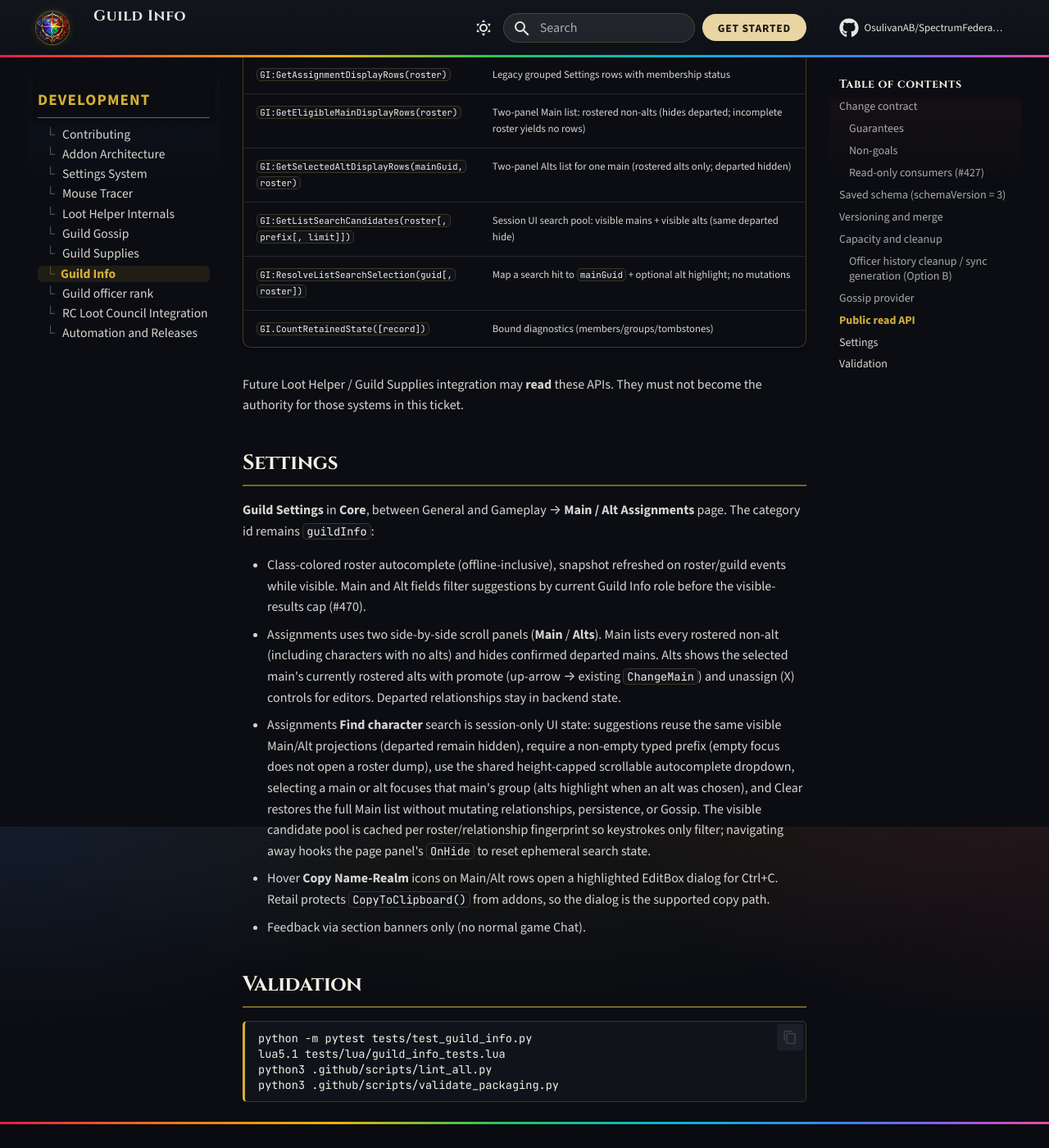
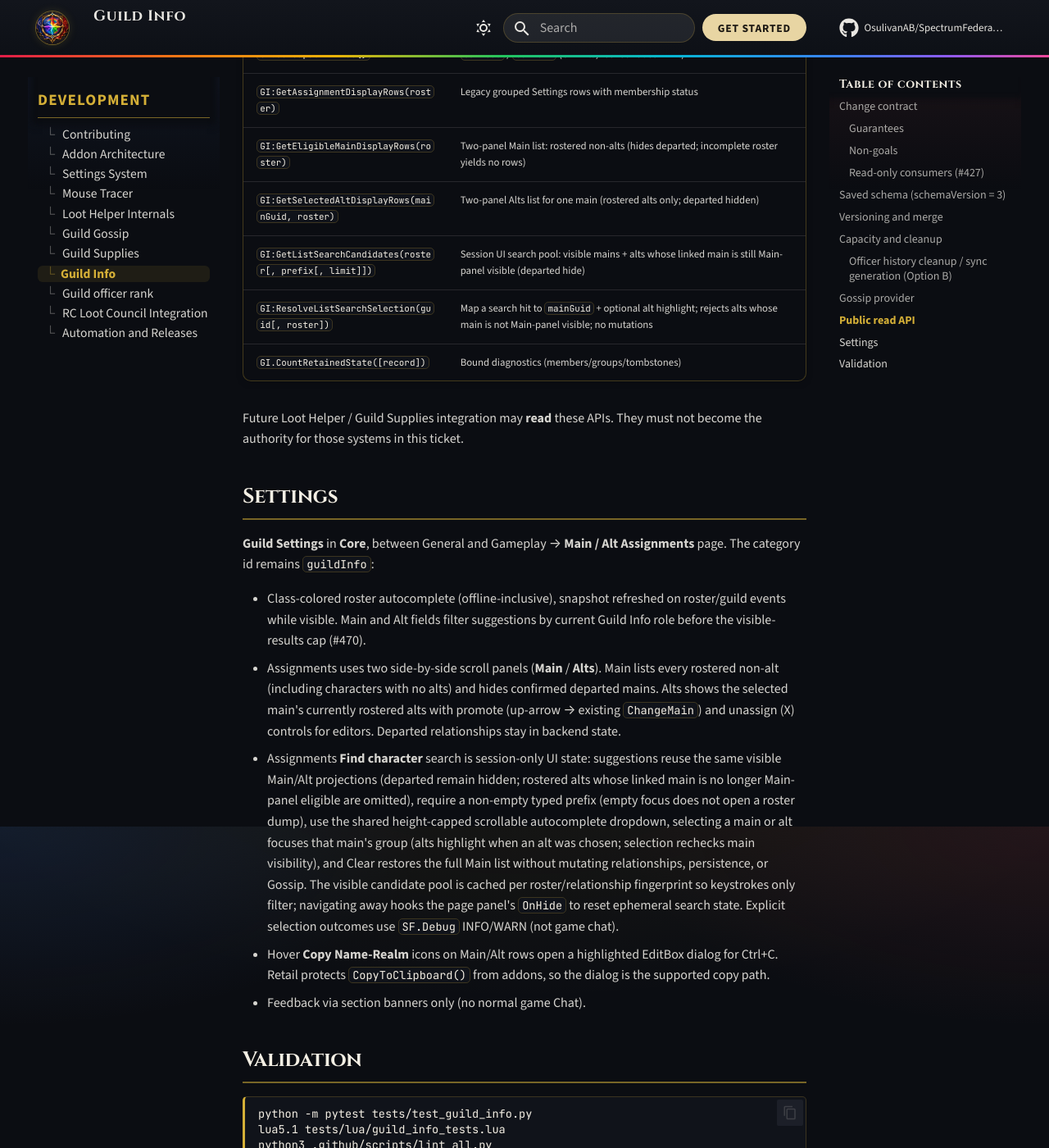
Before and after one commit to OsulivanAB/SpectrumFederation, an MkDocs documentation site: the page built from docs/development/guild-info/index.md, in a window 1280 px wide and 1400 px high, scrolled down 7392 px. Shown: the whole window at 82% size. Built offline with MkDocs 1.6.1 and Material for MkDocs 9.7.7, drawn with Linux system fonts in a browser that asks for light colours; comment, search, counter and statistics services are not loaded.

Commit message:
Localize autocomplete empty state, hide orphaned-main alts, and log search selection
Route the shared AddAutocomplete empty-results fallback through SF.LocaleText,
omit rostered alts whose linked main is not Main-panel visible (and recheck on
resolve), and emit SF.Debug INFO/WARN for explicit Find character selection outcomes.

Co-authored-by: Anthony <OsulivanAB@users.noreply.github.com>

```diff
--- a/docs/development/guild-info/index.md
+++ b/docs/development/guild-info/index.md
@@ -157,8 +157,8 @@ Schema-2 (epochless) wires are rejected. Remote admission requires a transport-a
 | `GI:GetAssignmentDisplayRows(roster)` | Legacy grouped Settings rows with membership status |
 | `GI:GetEligibleMainDisplayRows(roster)` | Two-panel Main list: rostered non-alts (hides departed; incomplete roster yields no rows) |
 | `GI:GetSelectedAltDisplayRows(mainGuid, roster)` | Two-panel Alts list for one main (rostered alts only; departed hidden) |
-| `GI:GetListSearchCandidates(roster[, prefix[, limit]])` | Session UI search pool: visible mains + visible alts (same departed hide) |
-| `GI:ResolveListSearchSelection(guid[, roster])` | Map a search hit to `mainGuid` + optional alt highlight; no mutations |
+| `GI:GetListSearchCandidates(roster[, prefix[, limit]])` | Session UI search pool: visible mains + alts whose linked main is still Main-panel visible (departed hide) |
+| `GI:ResolveListSearchSelection(guid[, roster])` | Map a search hit to `mainGuid` + optional alt highlight; rejects alts whose main is not Main-panel visible; no mutations |
 | `GI.CountRetainedState([record])` | Bound diagnostics (members/groups/tombstones) |
 
 Future Loot Helper / Guild Supplies integration may **read** these APIs. They must not become the authority for those systems in this ticket.
@@ -169,7 +169,7 @@ Future Loot Helper / Guild Supplies integration may **read** these APIs. They mu
 
 - Class-colored roster autocomplete (offline-inclusive), snapshot refreshed on roster/guild events while visible. Main and Alt fields filter suggestions by current Guild Info role before the visible-results cap (#470).
 - Assignments uses two side-by-side scroll panels (**Main** / **Alts**). Main lists every rostered non-alt (including characters with no alts) and hides confirmed departed mains. Alts shows the selected main's currently rostered alts with promote (up-arrow → existing `ChangeMain`) and unassign (X) controls for editors. Departed relationships stay in backend state.
-- Assignments **Find character** search is session-only UI state: suggestions reuse the same visible Main/Alt projections (departed remain hidden), require a non-empty typed prefix (empty focus does not open a roster dump), use the shared height-capped scrollable autocomplete dropdown, selecting a main or alt focuses that main's group (alts highlight when an alt was chosen), and Clear restores the full Main list without mutating relationships, persistence, or Gossip. The visible candidate pool is cached per roster/relationship fingerprint so keystrokes only filter; navigating away hooks the page panel's `OnHide` to reset ephemeral search state.
+- Assignments **Find character** search is session-only UI state: suggestions reuse the same visible Main/Alt projections (departed remain hidden; rostered alts whose linked main is no longer Main-panel eligible are omitted), require a non-empty typed prefix (empty focus does not open a roster dump), use the shared height-capped scrollable autocomplete dropdown, selecting a main or alt focuses that main's group (alts highlight when an alt was chosen; selection rechecks main visibility), and Clear restores the full Main list without mutating relationships, persistence, or Gossip. The visible candidate pool is cached per roster/relationship fingerprint so keystrokes only filter; navigating away hooks the page panel's `OnHide` to reset ephemeral search state. Explicit selection outcomes use `SF.Debug` INFO/WARN (not game chat).
 - Hover **Copy Name-Realm** icons on Main/Alt rows open a highlighted EditBox dialog for Ctrl+C. Retail protects `CopyToClipboard()` from addons, so the dialog is the supported copy path.
 - Feedback via section banners only (no normal game Chat).
 
```
Also changed, not shown: 6 other files.
